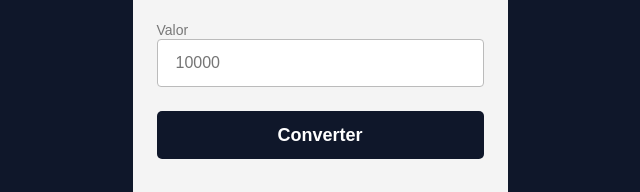
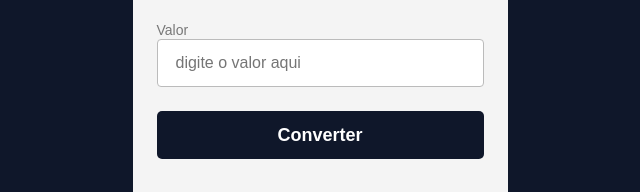
Before and after one commit to luigibarbosa092-ux/convert-money, a plain HTML site: page index.html in a window 1280 px wide. Shown: the part 365-557 px from the top of the page, 320-960 px from the left. Drawn offline with Linux system fonts and the light colour scheme.

Commit message:
atualizei-placeholder

```diff
--- a/index.html
+++ b/index.html
@@ -31,7 +31,7 @@
 
         <label>
             Valor
-            <input class="input-currency" placeholder="10000">
+            <input class="input-currency" placeholder="digite o valor aqui">
         </label>
 
         <button class="convert-button">Converter</button>
```
